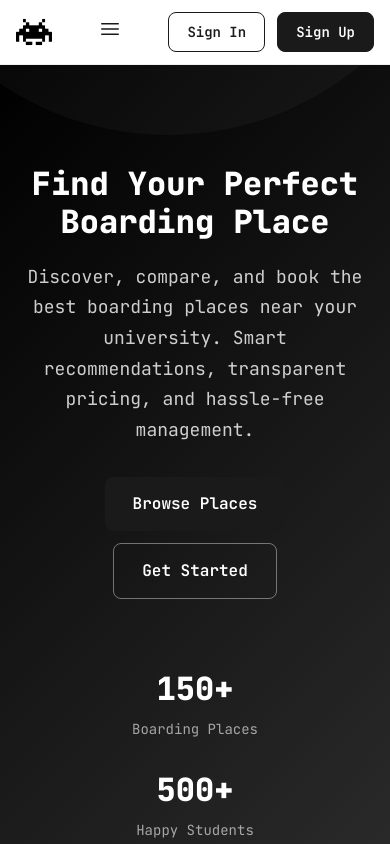
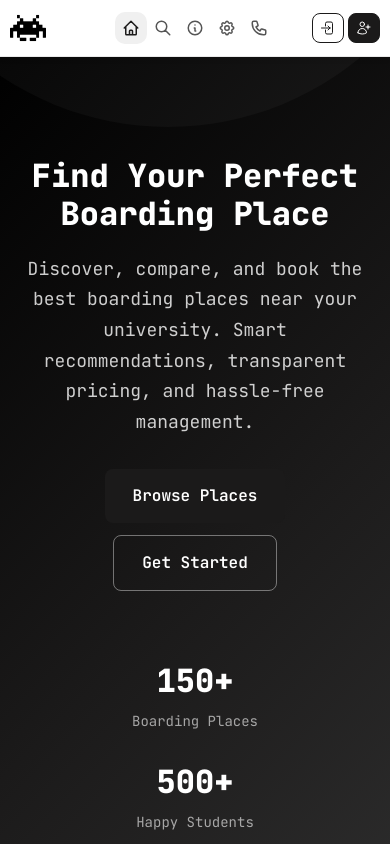
Before and after one commit to FiveBiits/fivebits-app, a React (Create React App) app in the folder fivebits-frontend/: page / in a window 390 px wide. Shown: the top 844 px of the page. Built offline with nearby package versions, Linux system fonts and the light colour scheme; no server answers.

Commit message:
Make subtle changes to the NavBar

```diff
--- a/fivebits-frontend/src/layouts/navbar.css
+++ b/fivebits-frontend/src/layouts/navbar.css
@@ -1,21 +1,22 @@
 /* ── Navbar ── */
 .navbar {
   background: #ffffff;
-  border-bottom: 1px solid #f0f0f0;
+  border-bottom: 1px solid #eaeaea;
   position: sticky;
   top: 0;
   z-index: 1000;
-  box-shadow: 0 1px 4px rgba(0, 0, 0, 0.06);
+  box-shadow: 0 2px 8px rgba(0, 0, 0, 0.04);
 }
 
 .navbar-inner {
-  max-width: 1200px;
+  max-width: 1280px;
   margin: 0 auto;
-  padding: 0 32px;
+  padding: 0 40px;
   display: flex;
   align-items: center;
   justify-content: space-between;
-  height: 64px;
+  position: relative;
+  height: 80px;
 }
 
 /* ── Logo ── */
@@ -23,36 +24,50 @@
   display: flex;
   align-items: center;
   text-decoration: none;
-  flex-shrink: 0;
+  flex: 0 0 auto;
 }
 
 .navbar-logo-img {
-  height: 44px;
+  height: 52px;
   width: auto;
   object-fit: contain;
+  transition: transform 0.2s ease;
 }
 
-/* ── Nav Links ── */
+.navbar-logo:hover .navbar-logo-img {
+  transform: scale(1.05);
+}
+
+/* ── Nav Links (centered) ── */
 .navbar-links {
   display: flex;
   align-items: center;
-  gap: 4px;
+  gap: 2px;
   list-style: none;
-  margin: 0 auto;
   padding: 0;
+  margin: 0;
+  position: absolute;
+  left: 50%;
+  transform: translateX(-50%);
 }
 
 .navbar-links a {
   display: flex;
   align-items: center;
-  gap: 6px;
-  padding: 8px 16px;
-  border-radius: 8px;
-  color: #444;
-  font-size: 14px;
-  font-weight: 500;
+  gap: 8px;
+  padding: 10px 18px;
+  border-radius: 10px;
+  color: #555;
+  font-size: 13px;
+  font-weight: 600;
   text-decoration: none;
+  letter-spacing: 0.5px;
+  text-transform: uppercase;
   transition: color 0.2s, background-color 0.2s;
+}
+
+.navbar-links a svg {
+  flex-shrink: 0;
 }
 
 .navbar-links a:hover {
@@ -62,24 +77,24 @@
 
 .navbar-links a.active {
   color: #1b1a1a;
-  background: rgba(27, 26, 26, 0.07);
-  font-weight: 600;
+  background: #f0f0f0;
+  font-weight: 700;
 }
 
 .navbar-links li {
-  transition: transform 0.2s ease;
+  transition: transform 0.15s ease;
 }
 
 .navbar-links li:hover {
-  transform: scale(1.03);
+  transform: translateY(-1px);
 }
 
 /* ── Actions (Sign In/Up or Profile) ── */
 .navbar-actions {
   display: flex;
   align-items: center;
-  gap: 12px;
-  flex-shrink: 0;
+  gap: 10px;
+  flex: 0 0 auto;
 }
 
 /* ── Profile Icon Button ── */
@@ -91,20 +106,20 @@
   display: flex;
   align-items: center;
   justify-content: center;
-  width: 40px;
-  height: 40px;
+  width: 42px;
+  height: 42px;
   border-radius: 50%;
   border: 2px solid #e0e0e0;
   background: #ffffff;
   color: #1b1a1a;
   cursor: pointer;
-  transition: border-color 0.2s, background-color 0.2s, transform 0.2s;
+  transition: all 0.2s ease;
 }
 
 .navbar-profile-icon:hover {
   border-color: #1b1a1a;
   background: #f5f5f5;
-  transform: scale(1.05);
+  transform: scale(1.08);
 }
 
 /* ── Dropdown ── */
@@ -114,9 +129,9 @@
   right: 0;
   min-width: 200px;
   background: #ffffff;
-  border: 1px solid #f0f0f0;
+  border: 1px solid #eaeaea;
   border-radius: 12px;
-  box-shadow: 0 8px 30px rgba(0, 0, 0, 0.12);
+  box-shadow: 0 12px 40px rgba(0, 0, 0, 0.12);
   padding: 8px;
   z-index: 1001;
   animation: dropIn 0.15s ease;
@@ -191,13 +206,14 @@
   font-weight: 600;
   border-radius: 8px;
   text-decoration: none;
-  transition: background-color 0.2s, transform 0.2s;
+  transition: all 0.2s ease;
   cursor: pointer;
 }
 
 .btn-sm {
-  padding: 8px 18px;
-  font-size: 14px;
+  padding: 9px 20px;
+  font-size: 13px;
+  letter-spacing: 0.3px;
 }
 
 .btn-outline {
@@ -209,7 +225,8 @@
 .btn-outline:hover {
   background: #1b1a1a;
   color: #fff;
-  transform: scale(1.03);
+  transform: translateY(-1px);
+  box-shadow: 0 4px 12px rgba(0, 0, 0, 0.15);
 }
 
 .btn-primary {
@@ -219,57 +236,163 @@
 }
 
 .btn-primary:hover {
-  background: #333;
-  transform: scale(1.03);
+  background: #000000;
+  transform: translateY(-1px);
+  box-shadow: 0 4px 12px rgba(0, 0, 0, 0.25);
 }
 
-/* ── Mobile Toggle ── */
-.navbar-mobile-btn {
-  display: none;
-  background: none;
-  border: none;
-  font-size: 24px;
-  color: #1b1a1a;
-  cursor: pointer;
-  padding: 4px;
+/* ══════════════════════════════════════
+   Responsive
+   ══════════════════════════════════════ */
+
+/* ── Large desktop (1200+) ── */
+@media (min-width: 1200px) {
+  .navbar-inner {
+    height: 84px;
+  }
+
+  .navbar-logo-img {
+    height: 58px;
+  }
+
+  .navbar-links a {
+    padding: 10px 20px;
+    font-size: 13px;
+  }
 }
 
-/* ── Responsive ── */
+/* ── Tablet / small laptop — icon-only (769–1024) ── */
+@media (max-width: 1024px) {
+  .navbar-inner {
+    padding: 0 24px;
+    height: 68px;
+  }
+
+  .navbar-logo {
+    margin-right: 0;
+  }
+
+  .navbar-logo-img {
+    height: 46px;
+  }
+
+  .nav-label,
+  .btn-label {
+    display: none;
+  }
+
+  .navbar-links a {
+    padding: 10px;
+    font-size: 0;
+    gap: 0;
+  }
+
+  .navbar-links a svg {
+    width: 22px;
+    height: 22px;
+  }
+
+  .btn-sm {
+    padding: 9px 10px;
+    font-size: 0;
+    gap: 0;
+  }
+
+  .navbar-links {
+    gap: 0;
+  }
+
+
+}
+
+/* ── Mobile (≤ 768) ── */
 @media (max-width: 768px) {
   .navbar-inner {
     padding: 0 16px;
+    height: 62px;
   }
 
-  .navbar-links {
-    display: none;
+  .navbar-logo {
+    margin-right: 0;
   }
 
-  .navbar-links.mobile-open {
-    display: flex;
-    flex-direction: column;
-    position: absolute;
-    top: 64px;
-    left: 0;
-    right: 0;
-    background: #ffffff;
-    border-bottom: 1px solid #f0f0f0;
-    padding: 12px 16px;
-    box-shadow: 0 8px 24px rgba(0, 0, 0, 0.08);
-    margin: 0;
-    gap: 0;
+  .navbar-logo-img {
+    height: 42px;
   }
 
-  .navbar-links.mobile-open a {
-    padding: 12px 16px;
-    font-size: 15px;
-    border-radius: 8px;
+  .navbar-links a {
+    padding: 9px;
   }
 
-  .navbar-mobile-btn {
-    display: block;
+  .navbar-links a svg {
+    width: 20px;
+    height: 20px;
+  }
+
+  .navbar-actions {
+    gap: 6px;
+  }
+
+  .btn-sm {
+    padding: 8px 9px;
+  }
+
+  .btn-sm svg {
+    width: 18px;
+    height: 18px;
+  }
+
+  .navbar-profile-icon {
+    width: 36px;
+    height: 36px;
+  }
+}
+
+/* ── Small mobile (≤ 480) ── */
+@media (max-width: 480px) {
+  .navbar-inner {
+    padding: 0 10px;
+    height: 56px;
+  }
+
+  .navbar-logo {
+    margin-right: 0;
   }
 
   .navbar-logo-img {
     height: 36px;
   }
+
+  .navbar-links a {
+    padding: 7px;
+  }
+
+  .navbar-links a svg {
+    width: 18px;
+    height: 18px;
+  }
+
+  .navbar-actions {
+    gap: 4px;
+  }
+
+  .btn-sm {
+    padding: 6px 7px;
+  }
+
+  .btn-sm svg {
+    width: 16px;
+    height: 16px;
+  }
+
+  .navbar-profile-icon {
+    width: 32px;
+    height: 32px;
+    border-width: 1.5px;
+  }
+
+  .navbar-profile-icon svg {
+    width: 16px;
+    height: 16px;
+  }
 }
--- a/fivebits-frontend/src/layouts/navbar.jsx
+++ b/fivebits-frontend/src/layouts/navbar.jsx
@@ -2,7 +2,7 @@ import { Link, useLocation, useNavigate } from 'react-router-dom';
 import { useAuth } from '../context/AuthContext';
 import { useState, useRef, useEffect } from 'react';
 import { HiOutlineHome, HiOutlineInformationCircle, HiOutlinePhone, HiOutlineCog, HiOutlineSearch } from 'react-icons/hi';
-import { HiOutlineArrowRightOnRectangle, HiOutlineUser, HiBars3 } from 'react-icons/hi2';
+import { HiOutlineArrowRightOnRectangle, HiOutlineUser, HiOutlineArrowRightEndOnRectangle, HiOutlineUserPlus } from 'react-icons/hi2';
 import logo from '../assets/logo.png';
 import './navbar.css';
 
@@ -11,7 +11,6 @@ export default function NavBar() {
   const location = useLocation();
   const navigate = useNavigate();
   const [dropdownOpen, setDropdownOpen] = useState(false);
-  const [mobileOpen, setMobileOpen] = useState(false);
   const dropdownRef = useRef(null);
 
   useEffect(() => {
@@ -38,16 +37,12 @@ export default function NavBar() {
           <img src={logo} alt="FiveBits" className="navbar-logo-img" />
         </Link>
 
-        <button className="navbar-mobile-btn" onClick={() => setMobileOpen(!mobileOpen)}>
-          <HiBars3 />
-        </button>
-
-        <ul className={`navbar-links ${mobileOpen ? 'mobile-open' : ''}`}>
-          <li><Link to="/" className={isActive('/')} onClick={() => setMobileOpen(false)}><HiOutlineHome size={16}/>Home</Link></li>
-          <li><Link to="/browse" className={isActive('/browse')} onClick={() => setMobileOpen(false)}><HiOutlineSearch size={16}/>Browse</Link></li>
-          <li><Link to="/about" className={isActive('/about')} onClick={() => setMobileOpen(false)}><HiOutlineInformationCircle size={16}/>About</Link></li>
-          <li><Link to="/services" className={isActive('/services')} onClick={() => setMobileOpen(false)}><HiOutlineCog size={16}/>Services</Link></li>
-          <li><Link to="/contact" className={isActive('/contact')} onClick={() => setMobileOpen(false)}><HiOutlinePhone size={16}/>Contact</Link></li>
+        <ul className="navbar-links">
+          <li><Link to="/" className={isActive('/')}><HiOutlineHome size={22}/><span className="nav-label">HOME</span></Link></li>
+          <li><Link to="/browse" className={isActive('/browse')}><HiOutlineSearch size={22}/><span className="nav-label">BROWSE</span></Link></li>
+          <li><Link to="/about" className={isActive('/about')}><HiOutlineInformationCircle size={22}/><span className="nav-label">ABOUT</span></Link></li>
+          <li><Link to="/services" className={isActive('/services')}><HiOutlineCog size={22}/><span className="nav-label">SERVICES</span></Link></li>
+          <li><Link to="/contact" className={isActive('/contact')}><HiOutlinePhone size={22}/><span className="nav-label">CONTACT</span></Link></li>
         </ul>
 
         <div className="navbar-actions">
@@ -75,8 +70,14 @@ export default function NavBar() {
               </div>
             ) : (
               <>
-              <Link to="/signin" className="btn btn-outline btn-sm">Sign In</Link>
-              <Link to="/signup" className="btn btn-primary btn-sm">Sign Up</Link>
+                <Link to="/signin" className="btn btn-outline btn-sm" title="Sign In">
+                  <HiOutlineArrowRightEndOnRectangle size={20} />
+                  <span className="btn-label">Sign In</span>
+                </Link>
+                <Link to="/signup" className="btn btn-primary btn-sm" title="Sign Up">
+                  <HiOutlineUserPlus size={20} />
+                  <span className="btn-label">Sign Up</span>
+                </Link>
               </>
             )}
         </div>
```
Lines whose indentation alone changed are shown as unchanged.
